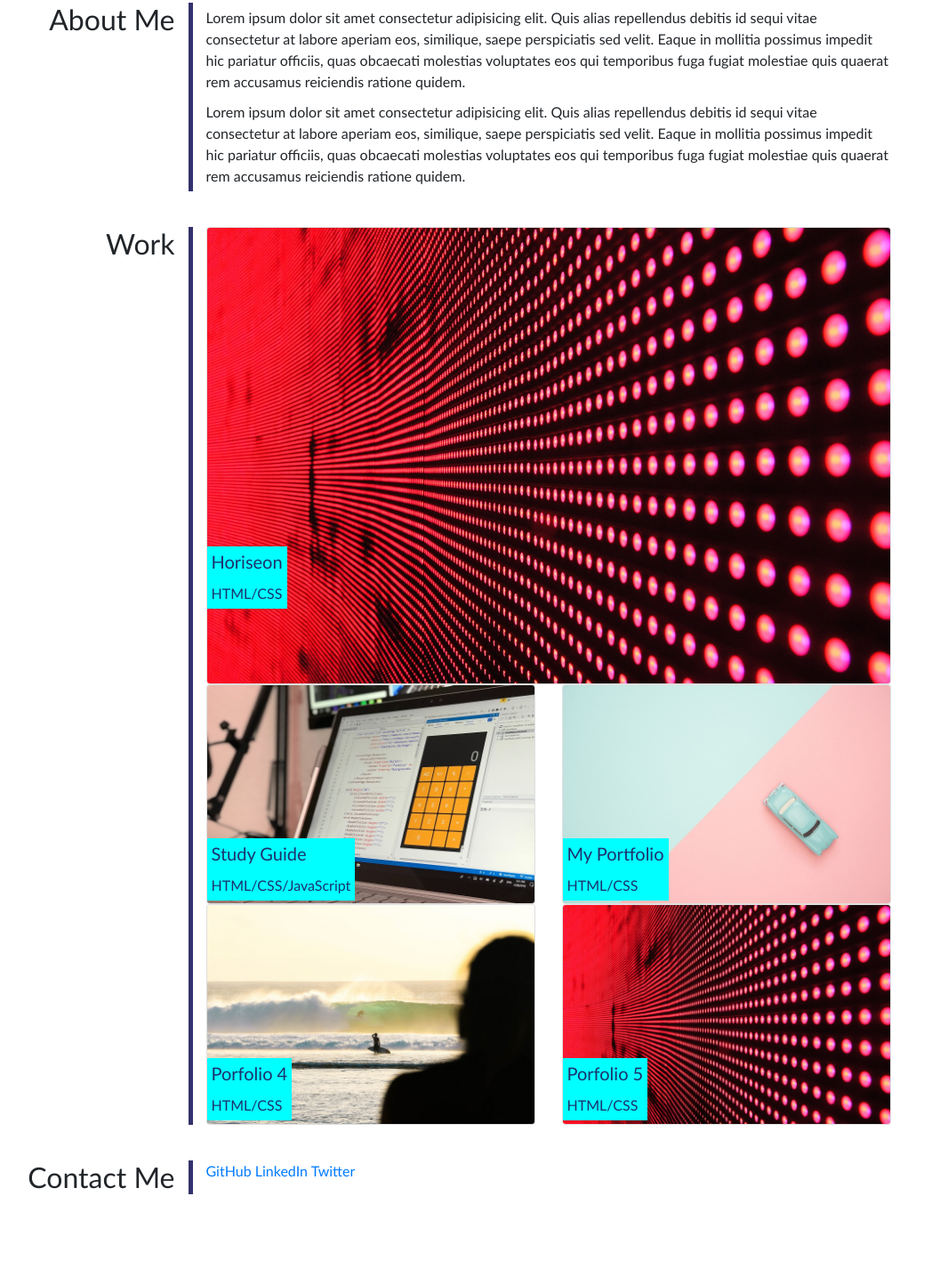
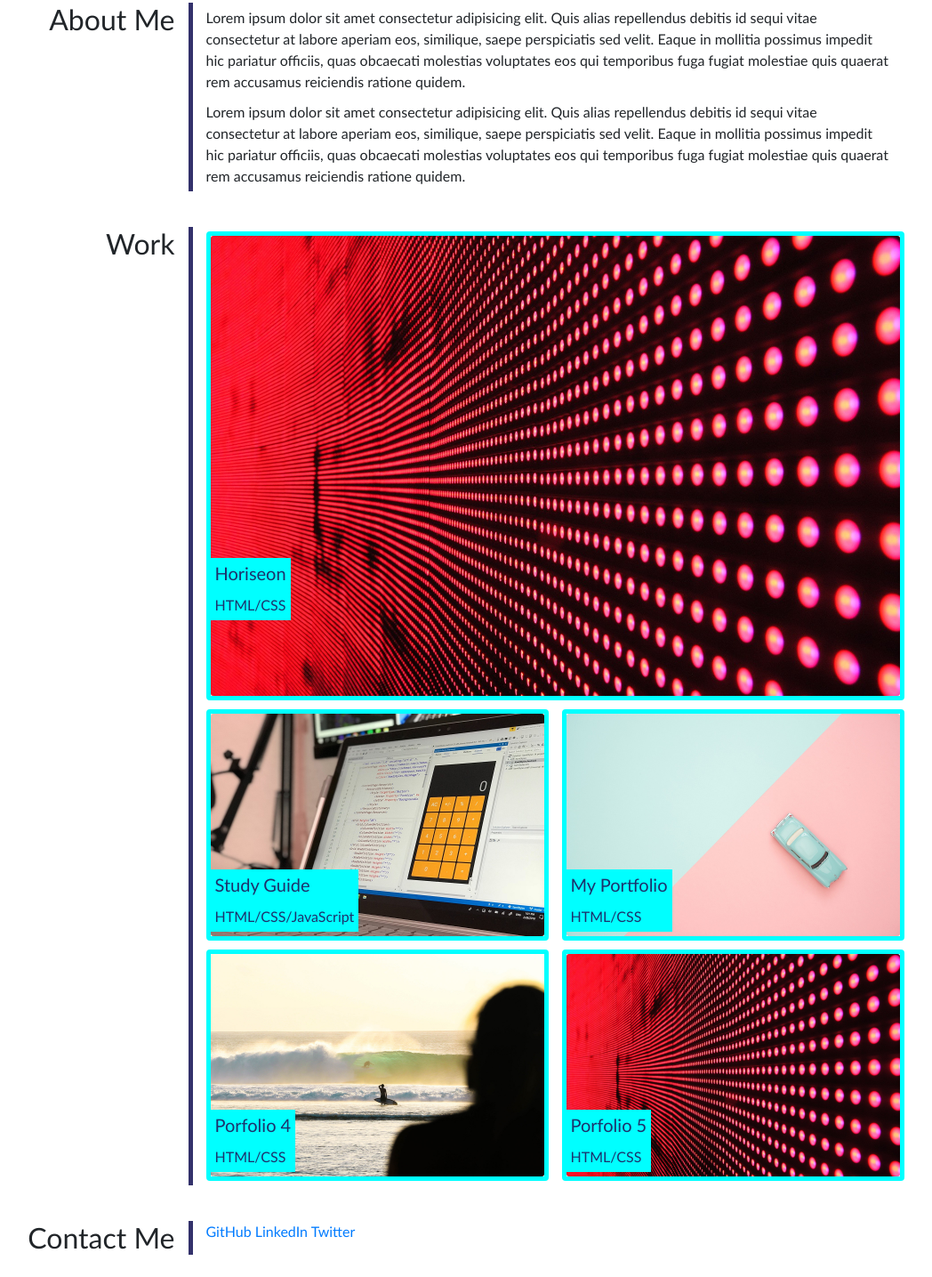
Before and after one commit to Thorbieey/Portfolio-OT-Bootstrap, a plain HTML site: page index.html in a window 1280 px wide. Shown: the part 625-2060 px from the top of the page at 89% size, without its empty margins (126-1174 px from the left). Before the commit the page ends 2007 px from the top, so only its background shows below. Drawn offline with nearby package versions, Linux system fonts and the light colour scheme.

Commit message:
removed padding right for columns within the work-port-area using bootstrap syntax and added margin to custom card

```diff
--- a/Assets/css/style.css
+++ b/Assets/css/style.css
@@ -104,6 +104,9 @@
 /* Work */
 .custom-card{
     color: var(--tertiary-color);
+    border: 5px solid var(--secondary-color);
+    margin-top: 5px;
+    margin-bottom: 5px;
 }
 
 .custom-card-img-overlay{
--- a/index.html
+++ b/index.html
@@ -82,7 +82,7 @@
             <div class="side-accent"></div>
             <div class="col-8 page-section" id="work-portfolio">
                 <div class="row">
-                    <div class="col-lg-12">
+                    <div class="col-lg-12 pr-0">
                         <a id="portfolio-1" class="work-port-area" href="https://thorbieey.github.io/Challenge-01-Code-Refractor-Horiseon/">
                             <div class="card custom-card">
                                 <img src="./Assets/Images/02-portfolio-1.jpg" class="card-img" alt="...">
@@ -93,7 +93,7 @@
                             </div>
                         </a>
                     </div>
-                    <div class="col-lg-6">
+                    <div class="col-lg-6 pr-0">
                         <a id="portfolio-2" class="work-port-area" href="https://thorbieey.github.io/Prework-Study-Guide/">
                             <div class="card custom-card">
                                 <img src="./Assets/Images/02-portfolio-2.jpg" class="card-img" alt="...">
@@ -104,7 +104,7 @@
                             </div>
                         </a>
                     </div>
-                    <div class="col-lg-6">
+                    <div class="col-lg-6 pr-0">
                         <a id="portfolio-3" class="work-port-area" href="https://thorbieey.github.io/Portfolio-OT/">
                             <div class="card custom-card">
                                 <img src="./Assets/Images/02-portfolio-3.jpg" class="card-img" alt="...">
@@ -115,7 +115,7 @@
                             </div>
                         </a>
                     </div>
-                    <div class="col-lg-6">
+                    <div class="col-lg-6 pr-0">
                         <a id="portfolio-4" class="work-port-area" href="https://thorbieey.github.io/Challenge-01-Code-Refractor-Horiseon/">
                             <div class="card custom-card">
                                 <img src="./Assets/Images/02-portfolio-4.jpg" class="card-img" alt="...">
@@ -126,7 +126,7 @@
                             </div>
                         </a>
                     </div>
-                    <div class="col-lg-6">
+                    <div class="col-lg-6 pr-0">
                         <a id="portfolio-5" class="work-port-area" href="https://thorbieey.github.io/Challenge-01-Code-Refractor-Horiseon/">
                             <div class="card custom-card">
                                 <img src="./Assets/Images/02-portfolio-1.jpg" class="card-img" alt="...">
```
